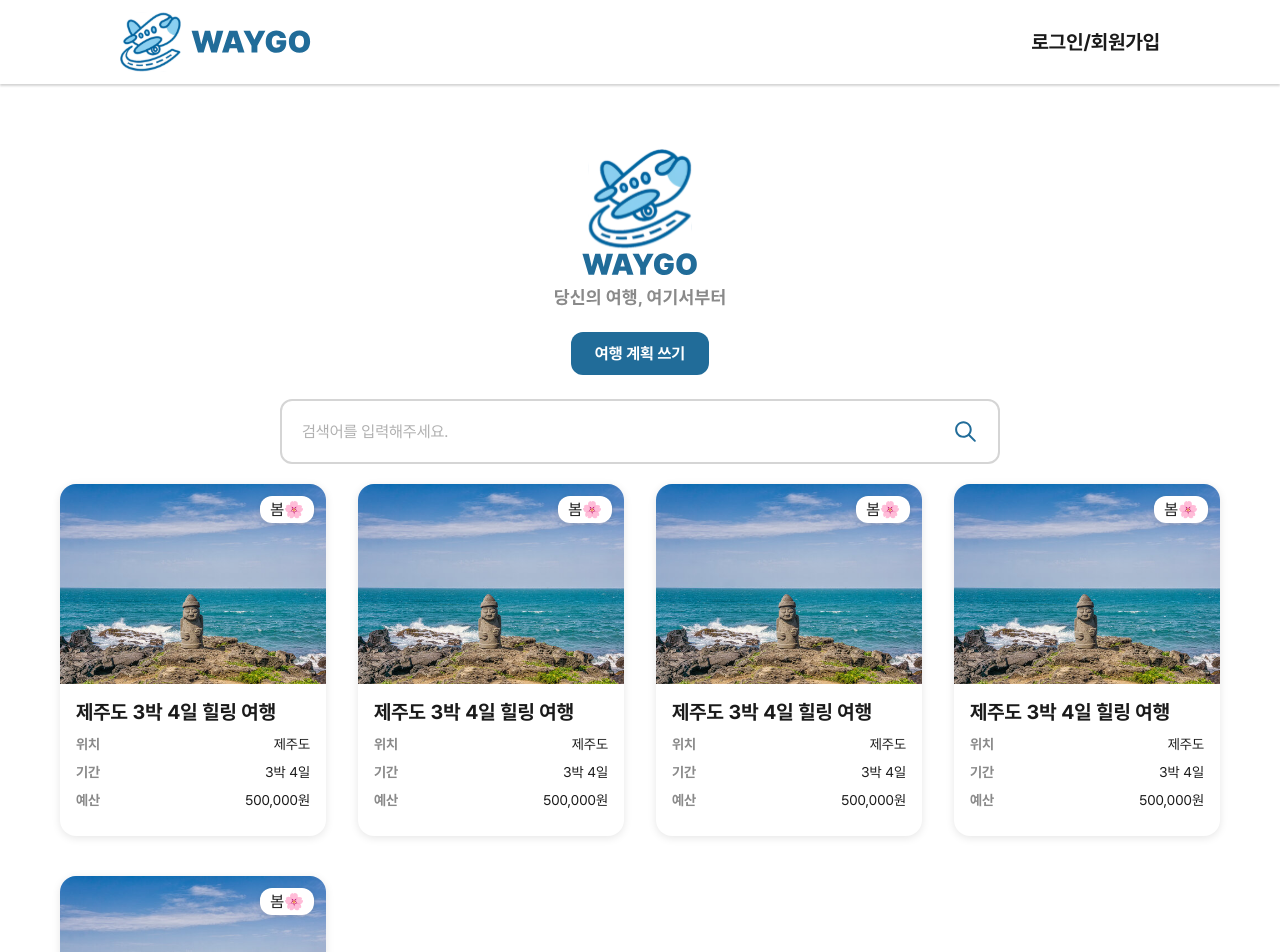
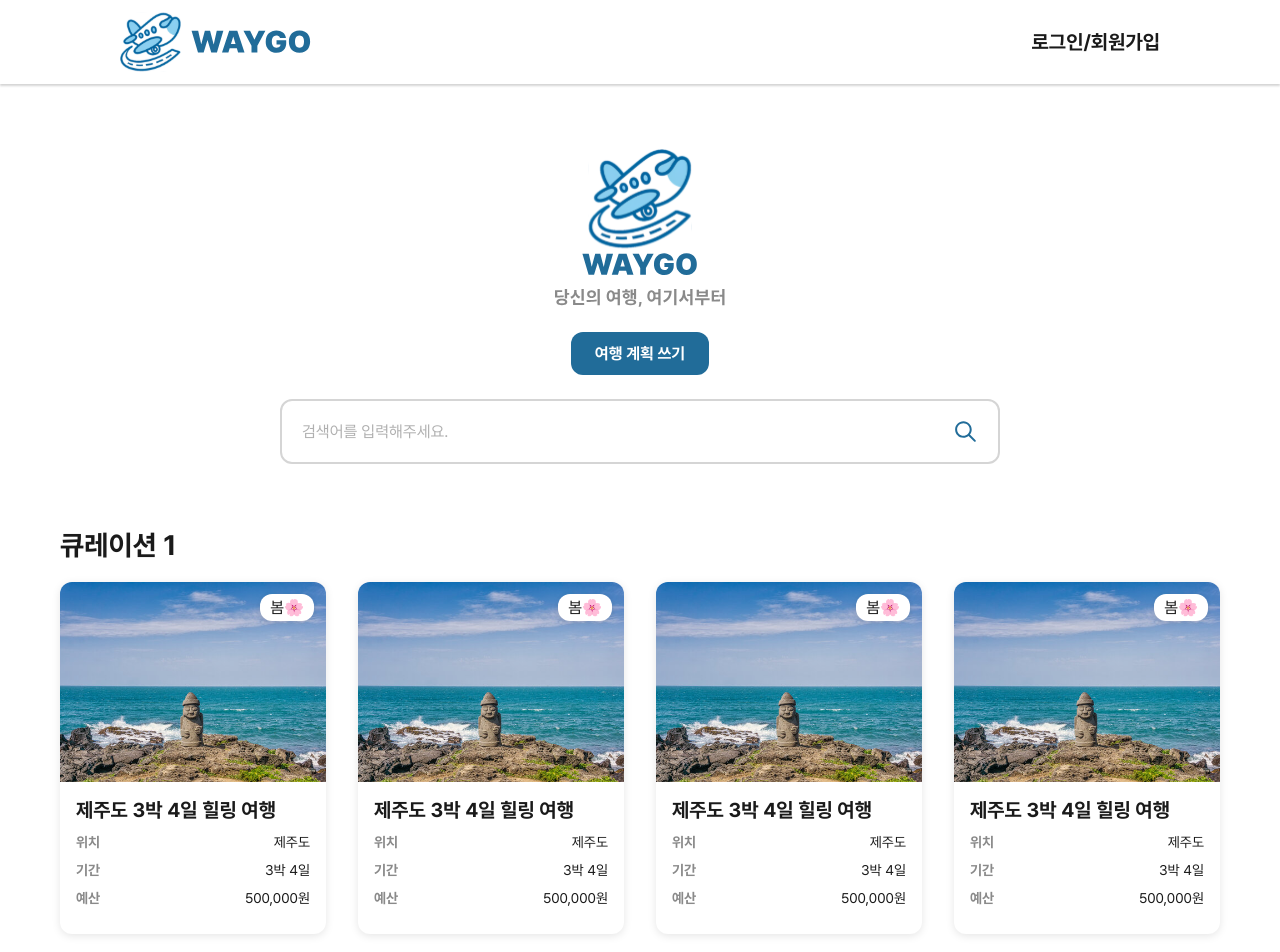
Before and after one commit to FRONT-END-BOOTCAMP-PLUS-4/Team_06_WayGo, a Next.js app: page / in a window 1280 px wide. Shown: the top 952 px of the page. Built offline with nearby package versions, Linux system fonts and the light colour scheme.

Commit message:
feat: PlanCardList, PlanCard > 클래스네이밍 변경(카멜->케밥)

```diff
--- a/app/components/planCard/PlanCard.tsx
+++ b/app/components/planCard/PlanCard.tsx
@@ -26,8 +26,8 @@ const PlanCard = ({
   return (
     <div key={id} className={styles.card}>
       {/* <Link href={`/plans/${id}`} className={styles.link}> */}
-      <div className={styles.imageArea}>
-        <div className={styles.imageArea}>
+      <div className={styles["image-area"]}>
+        <div className={styles["image-area"]}>
           <span className={styles.season}>{season}</span>
           <Image src={image} alt={title} width={100} height={100} />
         </div>
--- a/app/components/planCard/planCard.module.scss
+++ b/app/components/planCard/planCard.module.scss
@@ -1,15 +1,16 @@
 @use "../../styles/definition" as *;
 
 .card {
-  border-radius: 16px;
+  border-radius: 12px;
   box-shadow: 0px 2px 8px rgba(0, 0, 0, 0.1);
   background-color: white;
   overflow: hidden;
   display: flex;
   flex-direction: column;
+  cursor: pointer;
 }
 
-.imageArea {
+.image-area {
   position: relative;
   width: 100%;
   height: 200px;
--- a/app/components/planCardList/PlanCardList.tsx
+++ b/app/components/planCardList/PlanCardList.tsx
@@ -3,6 +3,7 @@
 import PlanCard from "../planCard/PlanCard";
 import styles from "./planCardList.module.scss";
 
+const sectionTitle: string = "큐레이션 1";
 const dummyData = [
   {
     id: 1,
@@ -40,23 +41,17 @@ const dummyData = [
     season: "봄🌸",
     image: "/images/jeju.jpg",
   },
-  {
-    id: 5,
-    title: "제주도 3박 4일 힐링 여행",
-    location: "제주도",
-    period: "3박 4일",
-    budget: "500,000원",
-    season: "봄🌸",
-    image: "/images/jeju.jpg",
-  },
 ];
 
 const PlanCardList = () => {
   return (
-    <div className={styles.cardGrid}>
-      {dummyData.map((plan) => (
-        <PlanCard key={plan.id} {...plan} />
-      ))}
+    <div className={styles["card-section"]}>
+      <div className={styles["section-title"]}>{sectionTitle}</div>
+      <div className={styles["card-grid"]}>
+        {dummyData.map((plan) => (
+          <PlanCard key={plan.id} {...plan} />
+        ))}
+      </div>
     </div>
   );
 };
--- a/app/components/planCardList/planCardList.module.scss
+++ b/app/components/planCardList/planCardList.module.scss
@@ -1,6 +1,16 @@
-.cardGrid {
-  display: grid;
-  grid-template-columns: repeat(4, 1fr);
-  gap: 40px 32px;
-  padding: 20px;
+@use "../../styles/definition" as *;
+
+.card-section {
+  margin-top: 64px;
+  .section-title {
+    font-size: $font-section-title;
+    font-weight: bold;
+    margin-left: 20px;
+  }
+  .card-grid {
+    display: grid;
+    grid-template-columns: repeat(4, 1fr);
+    gap: 40px 32px;
+    padding: 20px;
+  }
 }
```
